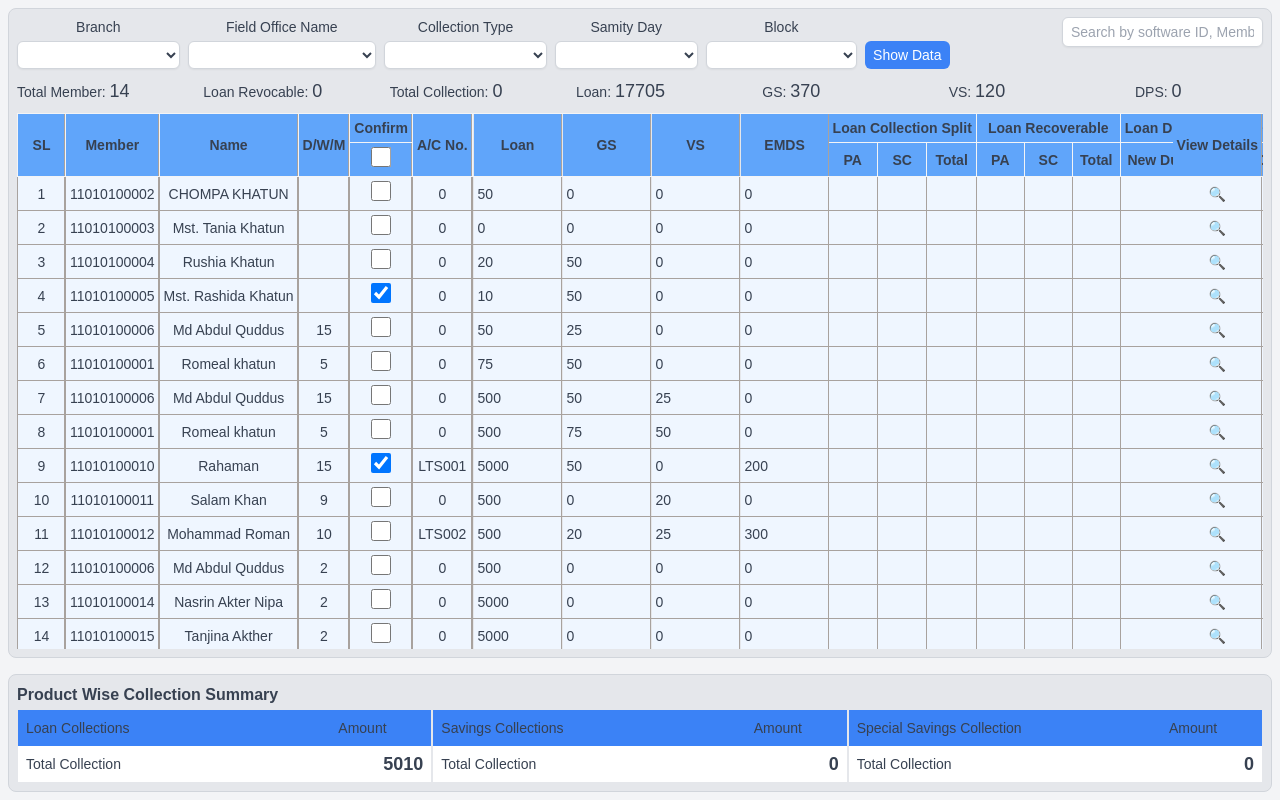
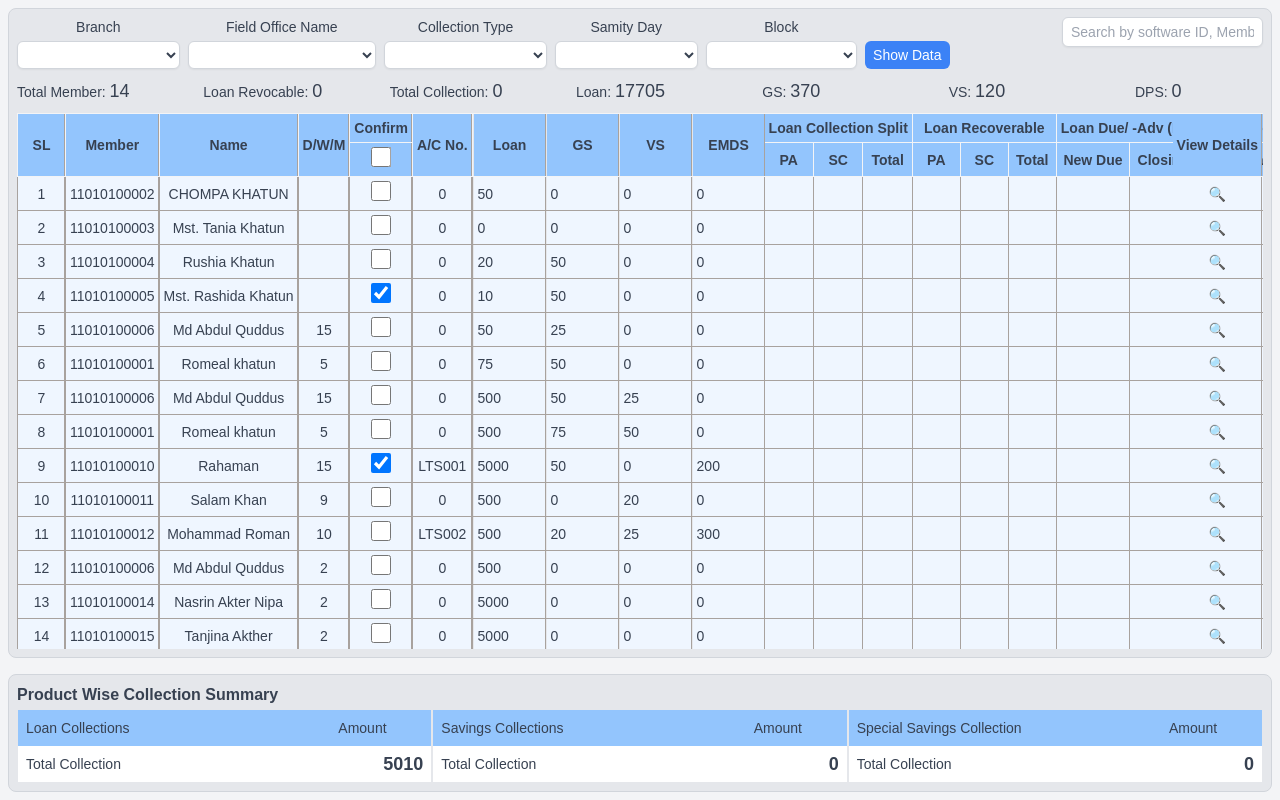
Before and after one commit to younoch/swasti-evaluation-vue, a Vue app: page / in a window 1280 px wide. Built offline with nearby package versions, Linux system fonts and the light colour scheme.

Commit message:
fix margin issue

```diff
--- a/src/components/home/CollectionTable.vue
+++ b/src/components/home/CollectionTable.vue
@@ -284,13 +284,13 @@ watchEffect(async () => {
     }
 
     th {
-      @apply bg-blue-400 border-gray-100;
+      @apply bg-blue-300 border-gray-100;
     }
 
     td {
       @apply bg-blue-50;
       input {
-        @apply max-w-20 bg-blue-50;
+        @apply max-w-16 bg-blue-50;
       }
     }
 
--- a/src/components/home/ProductSummery.vue
+++ b/src/components/home/ProductSummery.vue
@@ -64,15 +64,15 @@ watchEffect(() => {
   @apply grid grid-cols-3 border;
 }
 .summary-header {
-  @apply col-span-2 bg-blue-500 p-2 text-start;
+  @apply col-span-2 bg-blue-300 p-2 text-start border-gray-100;
 }
 .summary-amount-header {
-  @apply bg-blue-500 p-2 w-full;
+  @apply bg-blue-300 p-2 w-full border-gray-100;
 }
 .summary-total-label {
-  @apply col-span-2 p-2 text-start bg-white;
+  @apply col-span-2 p-2 text-start bg-white border-gray-100;
 }
 .summary-total-value {
-  @apply text-right bg-white py-1 px-2 text-lg font-semibold;
+  @apply text-right bg-white py-1 px-2 text-lg font-semibold border-gray-100;
 }
 </style>
```
